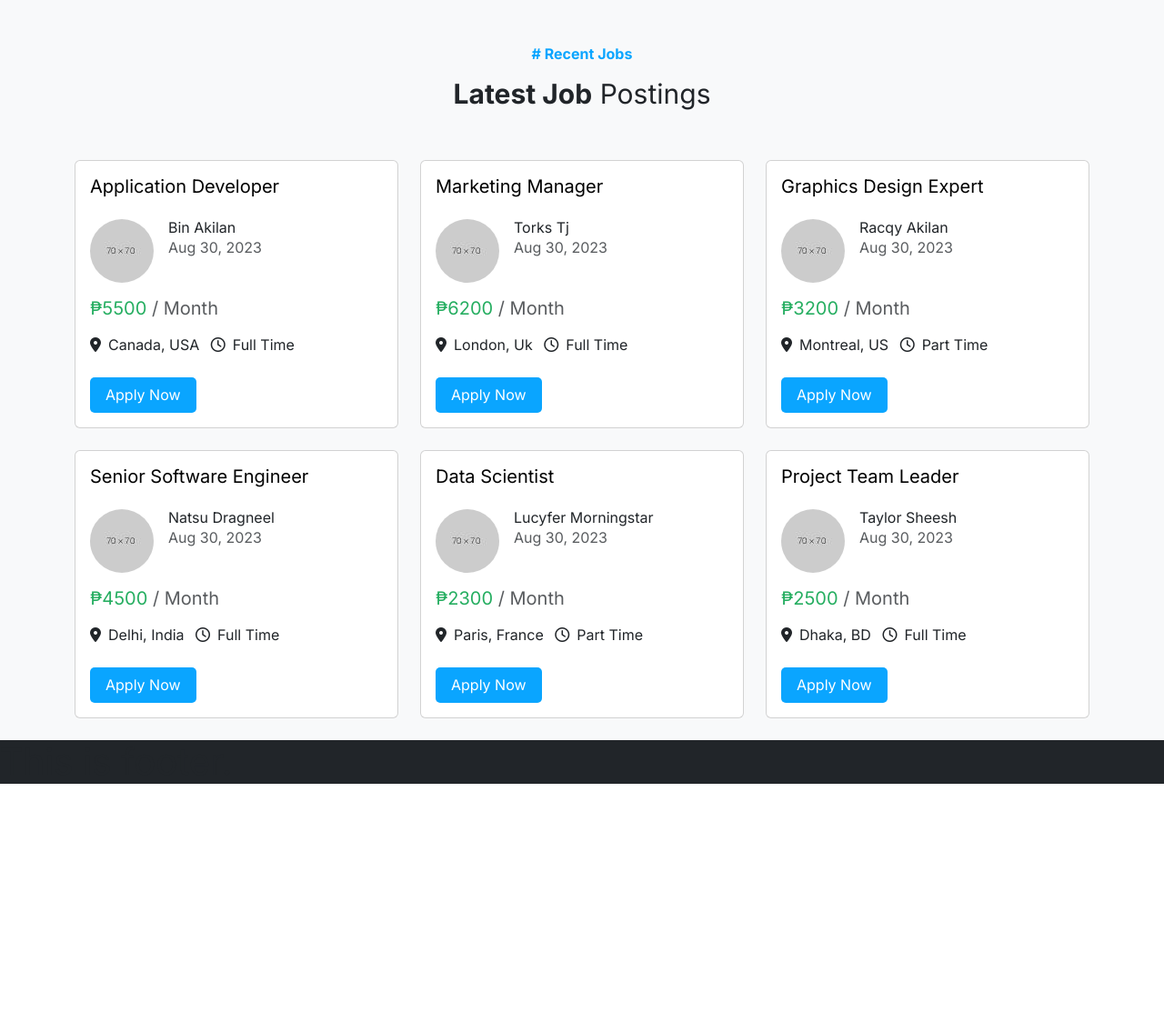
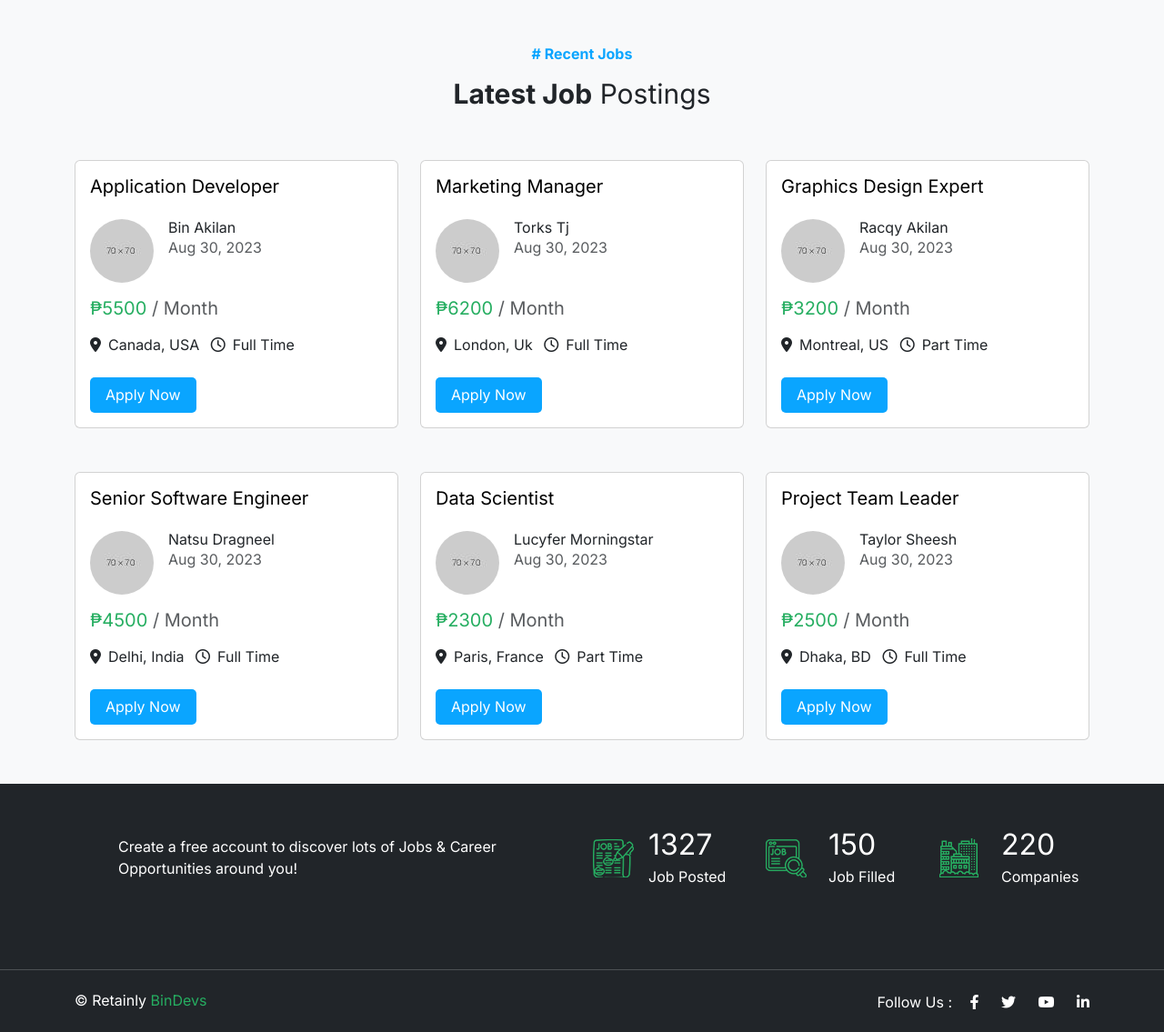
Before and after one commit to biindevs/Retainly-RDSS, a Django app: template myapp/app/templates/index.html in a window 1280 px wide; the page is wider, and only the part inside the window is pictured. Shown: the part 1430-2565 px from the top of that part at 91% size. Before the commit the page ends 2292 px from the top of that part, so only its background shows below. Run offline with Django 3.2, Linux system fonts and the light colour scheme; the template is opened without the code that fills it, so the values that code supplies are empty; some libraries are stand-ins or nearby versions.

Commit message:
added a footer

```diff
--- a/myapp/app/templates/includes/footer.html
+++ b/myapp/app/templates/includes/footer.html
@@ -1,5 +1,85 @@
 {% load static %}
 
-<div class="footer bg-dark">
-    <h1>This is footer.</h1>
-</div>
+<footer class="pt-0">
+    <div class="container py-md-6 mb-6 mb-md-8 mb-lg-10">
+        <div class="row justify-content-center align-items-center mt-n1-9">
+            <div class="col-xl-6 mt-1-9">
+                <div class="d-sm-flex align-items-center mt-5">
+                    <div class="flex-shrink-0 mb-1-6 mb-sm-0">
+                        <!-- <a href="index.html" class="footer-logo"><img src="img/logos/logo-white.png" alt="..."></a> -->
+                    </div>
+                    <div class="flex-grow-1 border-sm-start border-color-light-white ms-sm-4 ps-sm-4 border-width-2">
+                        <p class="mb-0 display-30 text-white opacity9 w-lg-95">Create a free account to discover lots of
+                            Jobs & Career Opportunities around you!</p>
+                    </div>
+                </div>
+            </div>
+            <div class="col-xl-6 mt-5">
+                <div class="row">
+                    <div class="col-sm-4 mb-1-9 mb-sm-0">
+                        <div class="d-flex align-items-center">
+                            <div class="flex-shrink-0">
+                                <img src="{% static 'icons/icon-09.png' %}" alt="...">
+                            </div>
+                            <div class="flex-grow-1 ms-3">
+                                <h3 class="h2 mb-1 countup font-weight-700 text-white">1327</h3>
+                                <p class="mb-0 font-weight-600 text-white opacity9 display-30">Job Posted</p>
+                            </div>
+                        </div>
+                    </div>
+                    <div class="col-sm-4 mb-1-9 mb-sm-0">
+                        <div class="d-flex align-items-center">
+                            <div class="flex-shrink-0">
+                                <img src="{% static 'icons/icon-10.png' %}" alt="...">
+                            </div>
+                            <div class="flex-grow-1 ms-4">
+                                <h3 class="h2 mb-1 countup font-weight-700 text-white">150</h3>
+                                <p class="mb-0 font-weight-600 text-white opacity9 display-30">Job Filled</p>
+                            </div>
+                        </div>
+                    </div>
+                    <div class="col-sm-4">
+                        <div class="d-flex align-items-center">
+                            <div class="flex-shrink-0">
+                                <img src="{% static 'icons/icon-11.png' %}" alt="...">
+                            </div>
+                            <div class="flex-grow-1 ms-4">
+                                <h3 class="h2 mb-1 countup font-weight-700 text-white">220</h3>
+                                <p class="mb-0 font-weight-600 text-white opacity9 display-30">Companies</p>
+                            </div>
+                        </div>
+                    </div>
+                </div>
+            </div>
+        </div>
+    </div>
+
+    <div class="footer-bar borders-top border-color-light-white">
+        <div class="container">
+            <div class="row">
+                <div class="col-md-7 text-center text-md-start mt-3 mt-md-0 order-2 order-md-1">
+                    <p class="d-inline-block text-white mb-0">&copy; <span class="current-year"></span> Retainly
+                        <a href="#!" class="text-primary white-hover">BinDevs</a>
+                    </p>
+                </div>
+                <div class="col-md-5 text-center text-md-end order-1 order-md-2">
+                    <p class="text-white d-inline-block mb-0 align-middle">Follow Us :</p>
+                    <ul class="footer-social-style1">
+                        <li>
+                            <a href="#!"><i class="fab fa-facebook-f"></i></a>
+                        </li>
+                        <li>
+                            <a href="#!"><i class="fab fa-twitter"></i></a>
+                        </li>
+                        <li>
+                            <a href="#!"><i class="fab fa-youtube"></i></a>
+                        </li>
+                        <li>
+                            <a href="#!"><i class="fab fa-linkedin-in"></i></a>
+                        </li>
+                    </ul>
+                </div>
+            </div>
+        </div>
+    </div>
+</footer>
--- a/myapp/app/templates/pages/hero.html
+++ b/myapp/app/templates/pages/hero.html
@@ -136,7 +136,7 @@
             <h2><strong>Latest job</strong> postings</h2>
         </div>
         <div class="row mt-n1-9">
-            <div class="col-md-6 col-lg-4 mt-1-9 mb-4">
+            <div class="col-md-6 col-lg-4 mt-1-9 mb-5">
                 <div class="card border-color-extra-light-gray h-100 border-radius-5">
                     <div class="card-body p-1-6 p-xl-1-9">
                         <h4 class="h5 mb-4 "><a href="#" class="no-underline job-title">Application Developer</a></h4>
@@ -158,7 +158,7 @@
                     </div>
                 </div>
             </div>
-            <div class="col-md-6 col-lg-4 mt-1-9 mb-4">
+            <div class="col-md-6 col-lg-4 mt-1-9 mb-5">
                 <div class="card border-color-extra-light-gray h-100 border-radius-5">
                     <div class="card-body p-1-6 p-xl-1-9">
                         <h4 class="h5 mb-4"><a href="#" class="no-underline job-title">Marketing Manager</a></h4>
@@ -180,7 +180,7 @@
                     </div>
                 </div>
             </div>
-            <div class="col-md-6 col-lg-4 mt-1-9 mb-4">
+            <div class="col-md-6 col-lg-4 mt-1-9 mb-5">
                 <div class="card border-color-extra-light-gray h-100 border-radius-5">
                     <div class="card-body p-1-6 p-xl-1-9">
                         <h4 class="h5 mb-4"><a href="#" class="no-underline job-title">Graphics Design Expert</a></h4>
@@ -202,7 +202,7 @@
                     </div>
                 </div>
             </div>
-            <div class="col-md-6 col-lg-4 mt-1-9 mb-4">
+            <div class="col-md-6 col-lg-4 mt-1-9 mb-5">
                 <div class="card border-color-extra-light-gray h-100 border-radius-5">
                     <div class="card-body p-1-6 p-xl-1-9">
                         <h4 class="h5 mb-4"><a href="#" class="no-underline job-title">Senior Software Engineer</a></h4>
@@ -224,7 +224,7 @@
                     </div>
                 </div>
             </div>
-            <div class="col-md-6 col-lg-4 mt-1-9 mb-4">
+            <div class="col-md-6 col-lg-4 mt-1-9 mb-5">
                 <div class="card border-color-extra-light-gray h-100 border-radius-5">
                     <div class="card-body p-1-6 p-xl-1-9">
                         <h4 class="h5 mb-4"><a href="#" class="no-underline job-title">Data Scientist</a></h4>
@@ -246,7 +246,7 @@
                     </div>
                 </div>
             </div>
-            <div class="col-md-6 col-lg-4 mt-1-9 mb-4">
+            <div class="col-md-6 col-lg-4 mt-1-9 mb-5">
                 <div class="card border-color-extra-light-gray h-100 border-radius-5">
                     <div class="card-body p-1-6 p-xl-1-9">
                         <h4 class="h5 mb-4"><a href="#" class="no-underline job-title">Project Team Leader</a></h4>
```
Also changed, not shown: myapp/app/static/js/custom.js (line endings or trailing spaces).
